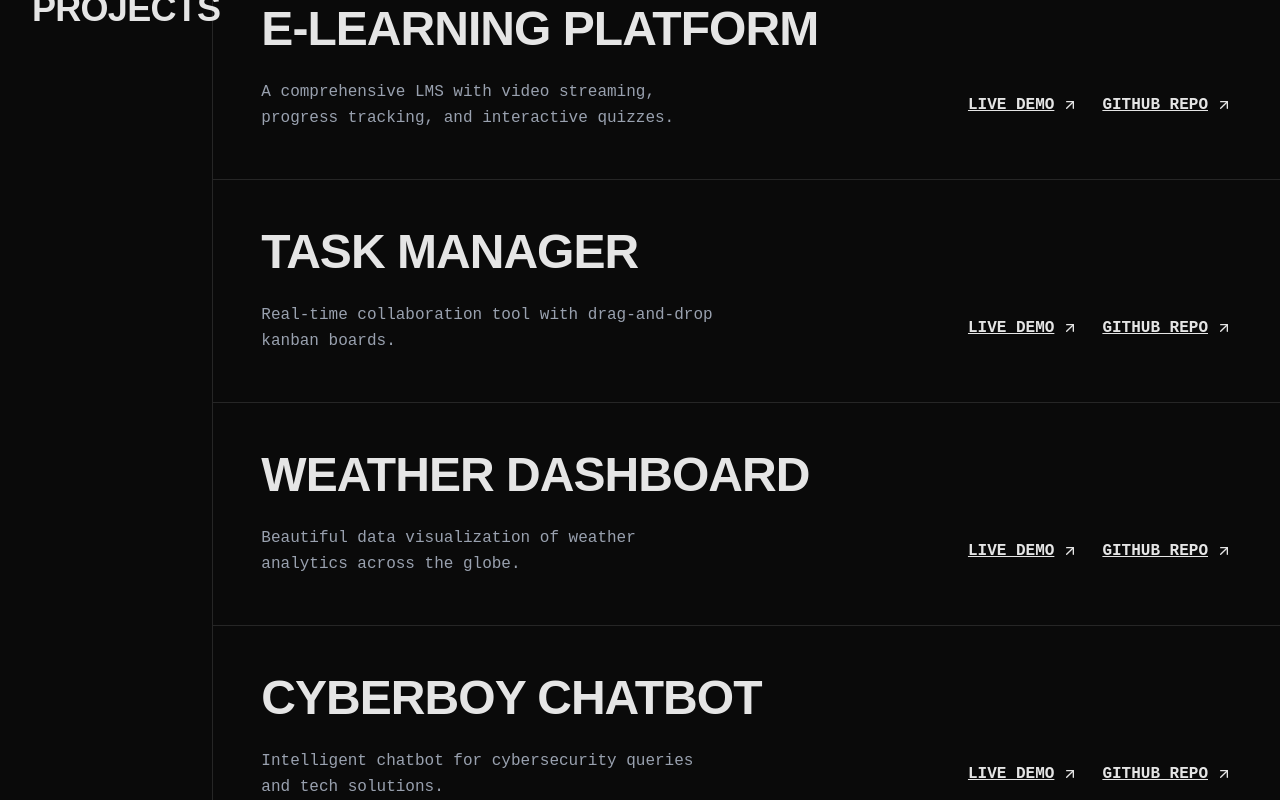
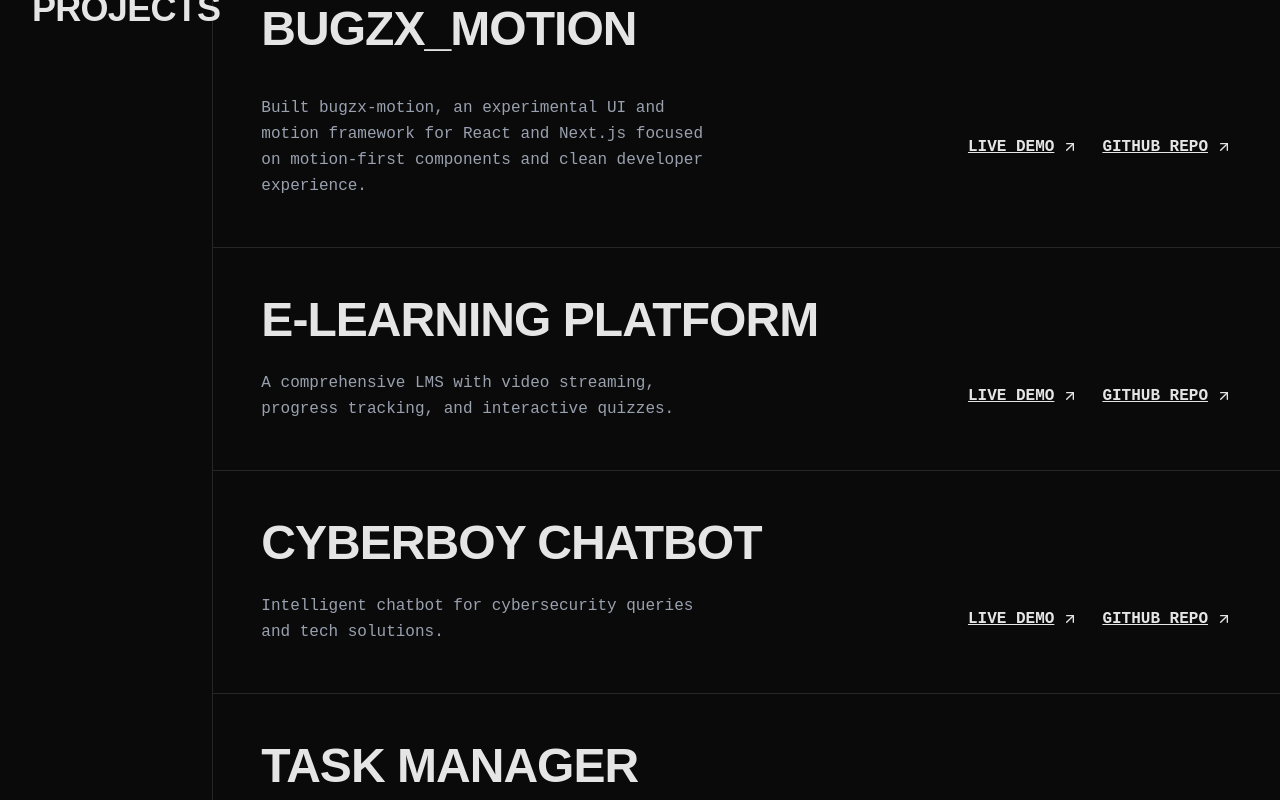
Before and after one commit to Bagavathisingh/portFolio, a React (Vite) app: page / in a window 1280 px wide. Shown: the part 1580-2380 px from the top of the page. Built offline with nearby package versions, Linux system fonts and the light colour scheme.

Commit message:
feat: Update project details in Projects component and remove unnecessary comments in App component

```diff
--- a/src/App.jsx
+++ b/src/App.jsx
@@ -10,10 +10,8 @@
 const App = () => {
   return (
     <div className="relative min-h-screen bg-[#0a0a0a] text-[#e5e5e5] selection:bg-neon selection:text-black">
-      {/* Blueprint Grid Background */}
       <div className="bg-grid" />
 
-      {/* Main Content */}
       <div className="relative z-10 pt-16">
         <Navbar />
         <main>
--- a/src/components/Projects.jsx
+++ b/src/components/Projects.jsx
@@ -4,16 +4,32 @@
 
 const projects = [
     {
+        title: "BUGZX_MOTION",
+        id: "PRJ-01",
+        description: "Built bugzx-motion, an experimental UI and motion framework for React and Next.js focused on motion-first components and clean developer experience.",
+        tech: ["Next.js 16 (App Router)", "TypeScript", "Tailwind CSS 4" , "Radix UI" , "Lucide React"],
+        live: "https://website.bugzx-motion.pages.dev",
+        github: "https://github.com/Bagavathisingh/bugzx-motion"
+    },
+    {
         title: "E-LEARNING PLATFORM",
-        id: "PRJ-01",
+        id: "PRJ-02",
         description: "A comprehensive LMS with video streaming, progress tracking, and interactive quizzes.",
         tech: ["Next.js", "TypeScript", "Prisma"],
         live: "https://metastudy.vercel.app",
         github: "https://github.com/Bagavathisingh/metalearn"
     },
     {
+        title: "CYBERBOY CHATBOT",
+        id: "PRJ-03",
+        description: "Intelligent chatbot for cybersecurity queries and tech solutions.",
+        tech: ["React", "OpenRouter", "MongoDB"],
+        live: "https://cyberboybot.netlify.app",
+        github: "https://github.com/Bagavathisingh/cyberBoy"
+    },
+    {
         title: "TASK MANAGER",
-        id: "PRJ-02",
+        id: "PRJ-04",
         description: "Real-time collaboration tool with drag-and-drop kanban boards.",
         tech: ["React", "Firebase", "Tailwind"],
         live: "https://task-manger-rust.vercel.app/",
@@ -21,20 +37,12 @@
     },
     {
         title: "WEATHER DASHBOARD",
-        id: "PRJ-03",
+        id: "PRJ-05",
         description: "Beautiful data visualization of weather analytics across the globe.",
         tech: ["Vue.js", "D3.js", "OpenWeather"],
         live: "https://weather-motion.vercel.app",
         github: "https://github.com/Bagavathisingh/weatherApp"
     },
-    {
-        title: "CYBERBOY CHATBOT",
-        id: "PRJ-04",
-        description: "Intelligent chatbot for cybersecurity queries and tech solutions.",
-        tech: ["React", "OpenRouter", "MongoDB"],
-        live: "https://cyberboybot.netlify.app",
-        github: "https://github.com/Bagavathisingh/cyberBoy"
-    }
 ];
 
 const Projects = () => {
```
